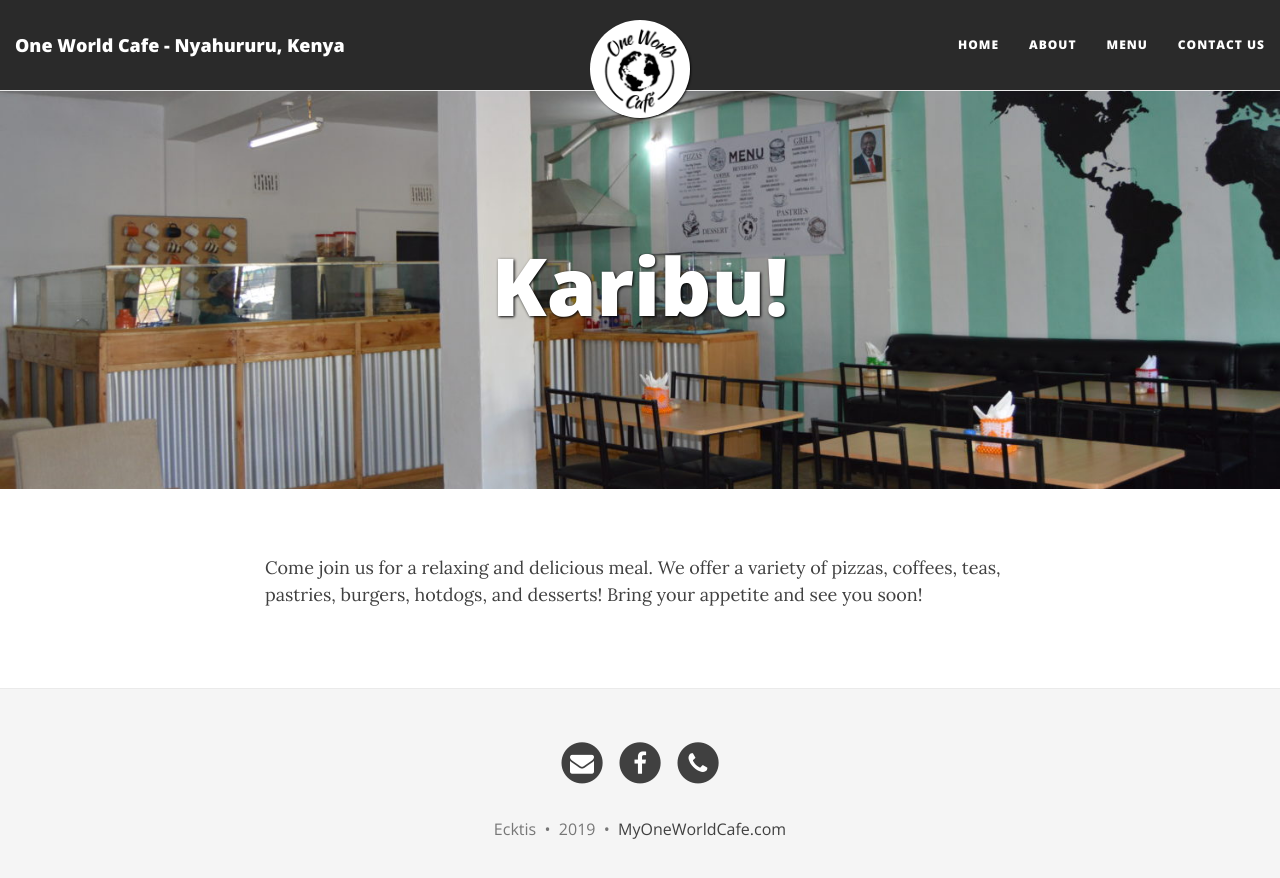
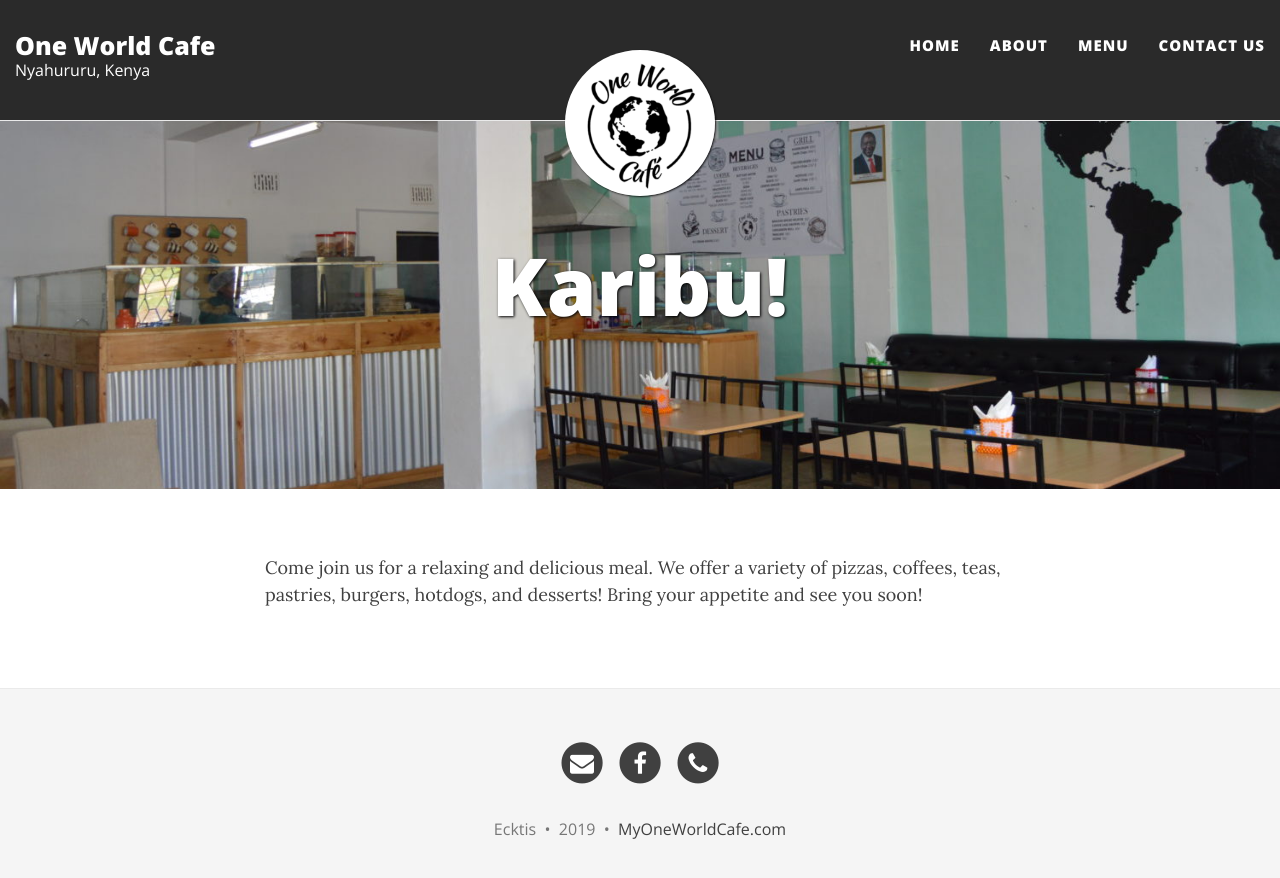
Before and after one commit to jeremywaller/myoneworldcafe, a Jekyll site: the page built from index.md, in a window 1280 px wide. Shown: the top 878 px of the page. Built offline with Jekyll 4.4.1, drawn with Linux system fonts in a browser that asks for light colours; nearby versions of some CDN libraries; the list of posts is cut into pages by our own code.

Commit message:
site styling

```diff
--- a/_config.yml
+++ b/_config.yml
@@ -1,7 +1,8 @@
 # --- General options --- #
 
 # Name of website
-title: One World Cafe - Nyahururu, Kenya
+title: One World Cafe
+subtitle: Nyahururu, Kenya
 
 # Short description of your site
 description: One World Cafe in Nyahururu, Kenya
--- a/_includes/head.html
+++ b/_includes/head.html
@@ -3,7 +3,7 @@
   <meta http-equiv="X-UA-Compatible" content="IE=edge">
   <meta name="viewport" content="width=device-width, initial-scale=1.0, maximum-scale=1.0, viewport-fit=cover">
 
-  <title>{% if page.use-site-title %}{{ site.title }} {{ site.title-separator }} {{ site.description }}{% elsif page.title %}{{ page.title }}{% else %}{{ site.title }}{% endif %}</title>
+  <title>{% if page.use-site-title %}{{ site.title }} {{ site.title-separator }} {{ site.description }}{% elsif page.title %}{{ site.title }} {{ site.title-separator }} {{ page.title }}{% else %}{{ site.title }}{% endif %}</title>
 
   <meta name="author" content="{{ site.author.name }}" />
 
--- a/_includes/nav.html
+++ b/_includes/nav.html
@@ -10,7 +10,8 @@
       {%- if site.title-img -%}
         <a class="navbar-brand navbar-brand-logo" href="{{ '' | absolute_url }}"><img src="{{ site.title-img }}"/></a>
       {%- else -%}
-        <a class="navbar-brand" href="{{ '' | absolute_url }}">{{ site.title }}</a>
+        <div><a class="navbar-brand" href="{{ '' | absolute_url }}">{{ site.title }}</a></div>
+        <a class="navbar-brand subheader">{{ site.subtitle }}</a>
       {%- endif -%}
     </div>
 
--- a/css/main.css
+++ b/css/main.css
@@ -125,7 +125,20 @@ img {
 .navbar-custom .nav li a {
   font-family: 'Open Sans', 'Helvetica Neue', Helvetica, Arial, sans-serif;
   font-weight: 800;
+  font-size: 15px;
+  padding: 15px 15px 0px 15px;
   color: {{ site.navbar-text-col }};
+}
+
+.navbar-custom .navbar-brand {
+  font-size: 25px;
+}
+
+.navbar-custom .navbar-brand.subheader {
+  font-weight: 400;
+  font-size: 16px;
+  padding: 0px 15px;
+  margin: -10px -15px;
 }
 
 .navbar-custom .navbar-brand:hover,
@@ -194,7 +207,7 @@ img {
 
 @media only screen and (min-width: 768px) {
   .navbar-custom .avatar-container {
-    width: 100px;
+    width: 150px;
     margin-top: -50px;
   }
 
@@ -238,6 +251,11 @@ img {
   .navbar-custom .nav .navlinks-container.show-children .navlinks-children {
     display: block;
   }
+
+  .navbar-custom .navbar-brand.subheader {
+    display: none;
+  }
+
 }
 @media only screen and (min-width: 768px) {
   .navbar-custom .nav .navlinks-container {
```
